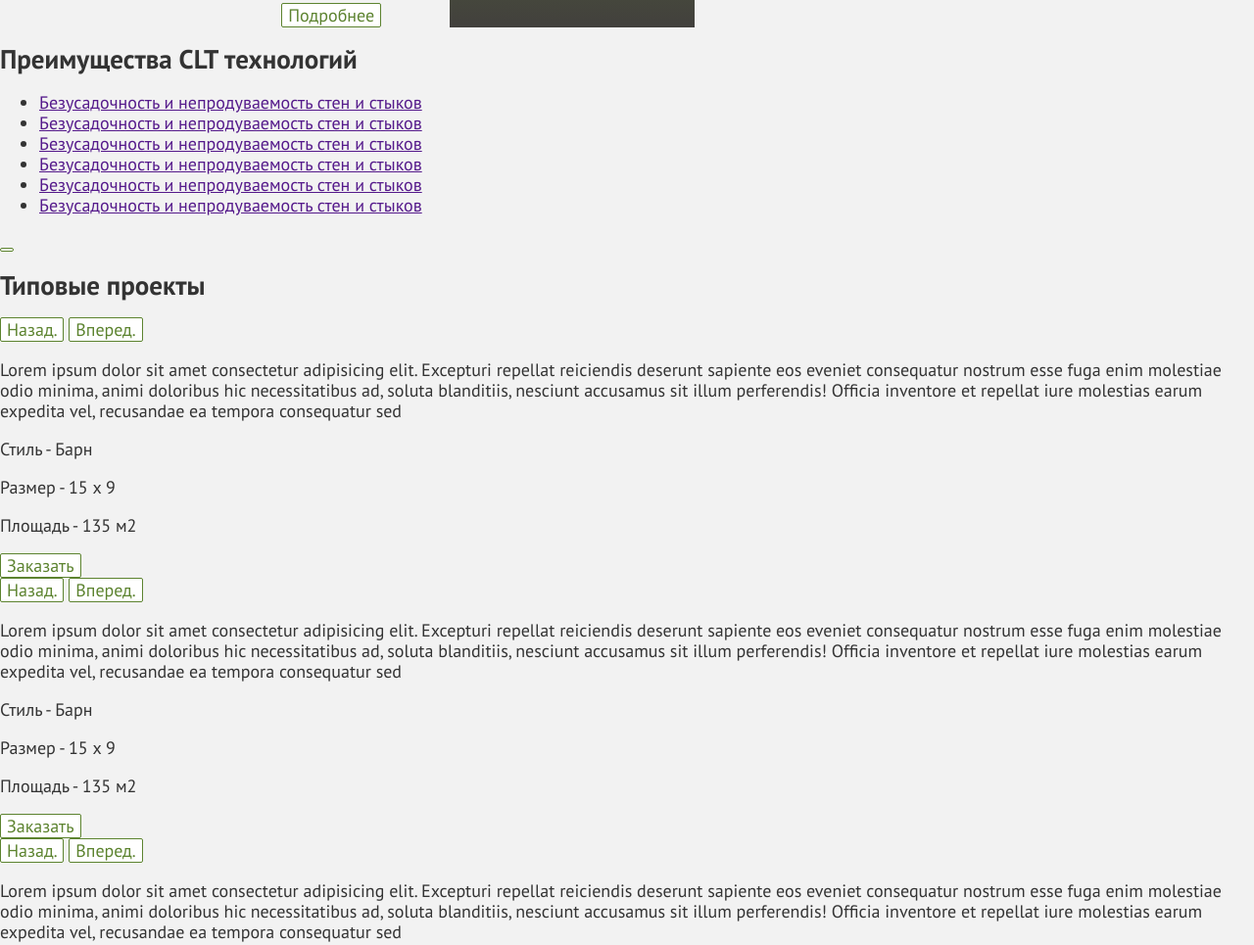
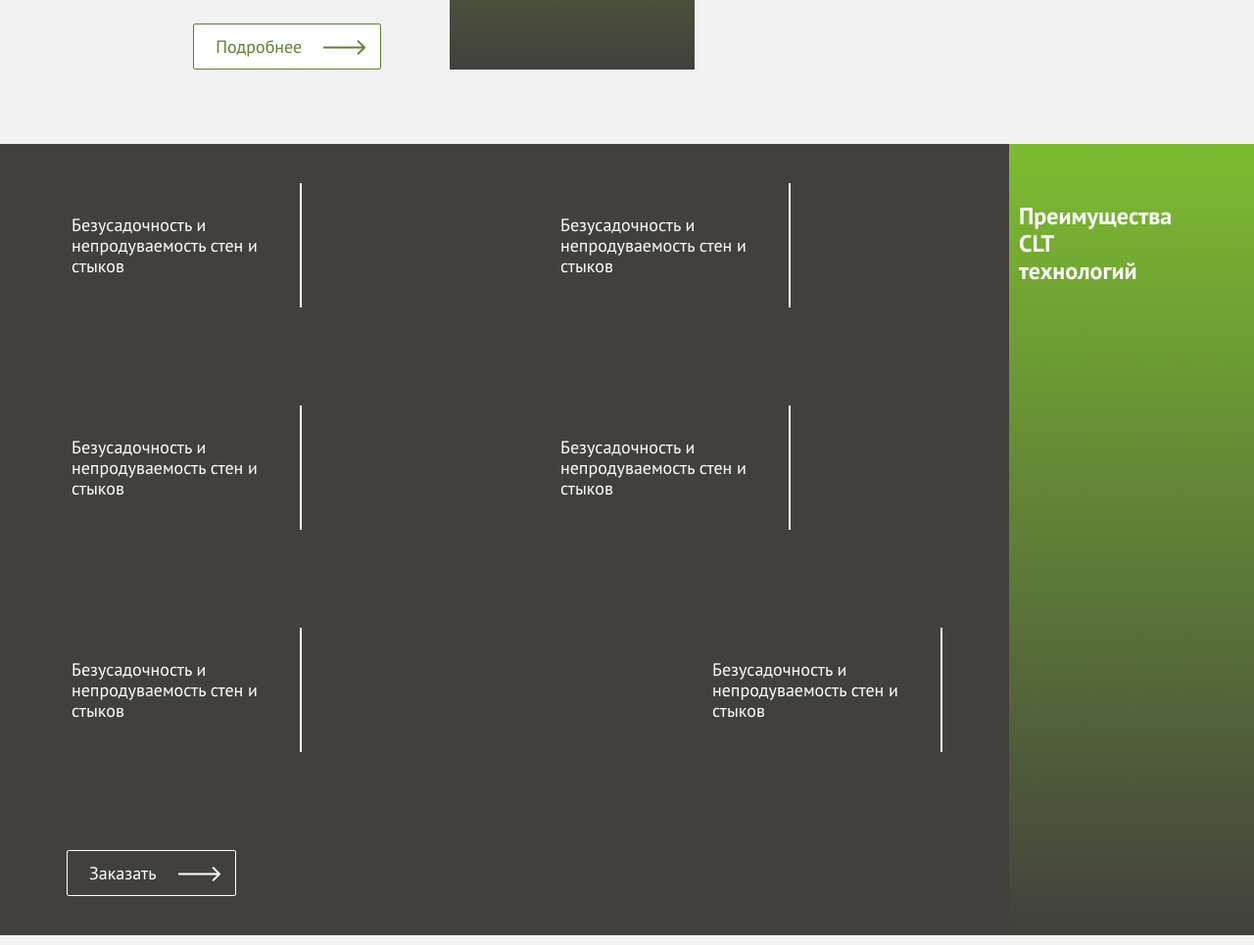
Before and after one commit to Krit74/heder, a plain HTML site: page index.html in a window 1280 px wide. Shown: the part 1126-2091 px from the top of the page at 98% size. Drawn offline with Linux system fonts and the light colour scheme.

Commit message:
добавлен второй блок и начата работа над вторым

```diff
--- a/index.html
+++ b/index.html
@@ -62,7 +62,11 @@
       <section class="description description-container">
         <div class="discription-left">
           <h2 class="description-title">CLT техногия</h2>
-                    <button class="button">Подробнее</button>
+          <button class="button">Подробнее<svg class="button-arrow" aria-hidden="true" focusable="false" width="43"
+              height="15" viewBox="0 0 43 15" fill="currentColor" xmlns="http://www.w3.org/2000/svg">
+              <path
+                d="M42.7071 8.20711C43.0976 7.81658 43.0976 7.18342 42.7071 6.79289L36.3431 0.428932C35.9526 0.0384078 35.3195 0.0384078 34.9289 0.428932C34.5384 0.819457 34.5384 1.45262 34.9289 1.84315L40.5858 7.5L34.9289 13.1569C34.5384 13.5474 34.5384 14.1805 34.9289 14.5711C35.3195 14.9616 35.9526 14.9616 36.3431 14.5711L42.7071 8.20711ZM0 8.5L42 8.5V6.5L0 6.5L0 8.5Z" />
+            </svg></button>
         </div>
         <h3 class="description-subtitle">Cross Laminated Timber (CLT, X-Lam)</h3>
         <p class="description-text">Lorem ipsum dolor sit amet consectetur adipisicing elit. Excepturi repellat
@@ -75,34 +79,57 @@
           repellat iure molestias earum expedita vel, recusandae ea tempora consequatur sed</p>
       </section>
       <section class="adventages">
-                <h2 class="adventages-title">Преимущества CLT технологий</h2>
+        <h2 class="adventages-title">Преимущества<br> CLT<br> технологий</h2>
+        <div class="content">
+
           <ul class="adventages-list">
             <li class="adventages-item">
-                        <a href="" class="item-link">Безусадочность и непродуваемость стен и стыков</a>
+              <a href="" class="item-link">
+                <p class="item-link-text">Безусадочность и непродуваемость стен и стыков</p>
+              </a>
             </li>
             <li class="adventages-item">
-                        <a href="" class="item-link">Безусадочность и непродуваемость стен и стыков</a>
+              <a href="" class="item-link">
+                <p class="item-link-text">Безусадочность и непродуваемость стен и стыков</p>
+              </a>
             </li>
             <li class="adventages-item">
-                        <a href="" class="item-link">Безусадочность и непродуваемость стен и стыков</a>
+              <a href="" class="item-link">
+                <p class="item-link-text">Безусадочность и непродуваемость стен и стыков</p>
+              </a>
             </li>
             <li class="adventages-item">
-                        <a href="" class="item-link">Безусадочность и непродуваемость стен и стыков</a>
+              <a href="" class="item-link">
+                <p class="item-link-text">Безусадочность и непродуваемость стен и стыков</p>
+              </a>
             </li>
             <li class="adventages-item">
-                        <a href="" class="item-link">Безусадочность и непродуваемость стен и стыков</a>
+              <a href="" class="item-link">
+                <p class="item-link-text">Безусадочность и непродуваемость стен и стыков</p>
+              </a>
             </li>
             <li class="adventages-item">
-                        <a href="" class="item-link">Безусадочность и непродуваемость стен и стыков</a>
+              <a href="" class="item-link">
+                <p class="item-link-text">Безусадочность и непродуваемость стен и стыков</p>
+              </a>
             </li>
           </ul>
-                <button class="button" type="button"></button>
+
+          <button class="button button-adv" type="button">Заказать
+            <svg class="button-arrow" aria-hidden="true" focusable="false" width="43" height="15" viewBox="0 0 43 15"
+              fill="currentColor" xmlns="http://www.w3.org/2000/svg">
+              <path
+                d="M42.7071 8.20711C43.0976 7.81658 43.0976 7.18342 42.7071 6.79289L36.3431 0.428932C35.9526 0.0384078 35.3195 0.0384078 34.9289 0.428932C34.5384 0.819457 34.5384 1.45262 34.9289 1.84315L40.5858 7.5L34.9289 13.1569C34.5384 13.5474 34.5384 14.1805 34.9289 14.5711C35.3195 14.9616 35.9526 14.9616 36.3431 14.5711L42.7071 8.20711ZM0 8.5L42 8.5V6.5L0 6.5L0 8.5Z" />
+            </svg>
+          </button>
+        </div>
       </section>
       <section class="progect">
         <h2 class="progect-title">Типовые проекты</h2>
         <div class="progect-list">
           <div class="progect-item slick">
-                        <button class="button" type="button"><span class="visually-hidden">Назад.</span></button>
+            <img src="../images/slick/hause-1.jpg" alt="" />
+            <button class="button  button-slic" type="button"><span class="visually-hidden">Назад.</span></button>
             <button class="button" type="button"><span class="visually-hidden">Вперед.</span></button>
           </div>
           <div class="progect-item">
@@ -115,7 +142,7 @@
             <p class="progect-style">Стиль - Барн</p>
             <p class="progect-size">Размер - 15 х 9</p>
             <p class="progect-square">Площадь - 135 м2</p>
-                        <button class="button" type="button">Заказать</button>
+            <button class="button button-slic" type="button">Заказать</button>
           </div>
         </div>
         <div class="progect-list">
@@ -190,8 +217,7 @@
                       </span>
                       <span class="item__image ibg">
                         <picture>
-                                                    <source srcset="img/shop/02.webp" type="image/webp"><img
-                                                        src="img/shop/02.png" alt="">
+                          <source srcset="img/shop/02.webp" type="image/webp"><img src="img/shop/02.png" alt="">
                         </picture>
                       </span>
                     </a>
@@ -200,15 +226,13 @@
                 <a href="" class="block-shop__item item">
                   <span class="item__logo">
                     <picture>
-                                            <source srcset="img/Logo-bl.webp" type="image/webp"><img
-                                                src="img/Logo-bl.png" alt="">
+                      <source srcset="img/Logo-bl.webp" type="image/webp"><img src="img/Logo-bl.png" alt="">
                     </picture>
                     <span>Shop now</span>
                   </span>
                   <span class="item__image ibg">
                     <picture>
-                                            <source srcset="img/shop/03.webp" type="image/webp"><img
-                                                src="img/shop/03.png" alt="">
+                      <source srcset="img/shop/03.webp" type="image/webp"><img src="img/shop/03.png" alt="">
                     </picture>
                   </span>
                 </a>
@@ -218,15 +242,13 @@
               <a href="" class="block-shop__item block-shop__item_b item">
                 <span class="item__logo">
                   <picture>
-                                        <source srcset="img/Logo-bl.webp" type="image/webp"><img src="img/Logo-bl.png"
-                                            alt="">
+                    <source srcset="img/Logo-bl.webp" type="image/webp"><img src="img/Logo-bl.png" alt="">
                   </picture>
                   <span>Shop now</span>
                 </span>
                 <span class="item__image ibg">
                   <picture>
-                                        <source srcset="img/shop/04.webp" type="image/webp"><img src="img/shop/04.png"
-                                            alt="">
+                    <source srcset="img/shop/04.webp" type="image/webp"><img src="img/shop/04.png" alt="">
                   </picture>
                 </span>
               </a>
@@ -235,15 +257,13 @@
               <a href="" class="block-shop__item block-shop__item_b item">
                 <span class="item__logo">
                   <picture>
-                                        <source srcset="img/Logo-bl.webp" type="image/webp"><img src="img/Logo-bl.png"
-                                            alt="">
+                    <source srcset="img/Logo-bl.webp" type="image/webp"><img src="img/Logo-bl.png" alt="">
                   </picture>
                   <span>Shop now</span>
                 </span>
                 <span class="item__image ibg">
                   <picture>
-                                        <source srcset="img/shop/05.webp" type="image/webp"><img src="img/shop/05.png"
-                                            alt="">
+                    <source srcset="img/shop/05.webp" type="image/webp"><img src="img/shop/05.png" alt="">
                   </picture>
                 </span>
               </a>
@@ -259,8 +279,7 @@
                   </span>
                   <span class="item__image ibg">
                     <picture>
-                                            <source srcset="img/shop/06.webp" type="image/webp"><img
-                                                src="img/shop/06.png" alt="">
+                      <source srcset="img/shop/06.webp" type="image/webp"><img src="img/shop/06.png" alt="">
                     </picture>
                   </span>
                 </a>
@@ -275,8 +294,7 @@
                       </span>
                       <span class="item__image ibg">
                         <picture>
-                                                    <source srcset="img/shop/07.webp" type="image/webp"><img
-                                                        src="img/shop/07.png" alt="">
+                          <source srcset="img/shop/07.webp" type="image/webp"><img src="img/shop/07.png" alt="">
                         </picture>
                       </span>
                     </a>
@@ -291,8 +309,7 @@
                       </span>
                       <span class="item__image ibg">
                         <picture>
-                                                    <source srcset="img/shop/01.webp" type="image/webp"><img
-                                                        src="img/shop/01.jpg" alt="">
+                          <source srcset="img/shop/01.webp" type="image/webp"><img src="img/shop/01.jpg" alt="">
                         </picture>
                       </span>
                     </a>
@@ -314,8 +331,8 @@
         <form class="partners-form" action="https://echo.htmlacademy.ru/" method="post">
           <p class="partners-email">
             <label class="visually-hidden" for="partners-email">Email.</label>
-                        <input class="field" placeholder="Ваш e-mail" type="email" name="partners-email"
-                            id="newsletter-email" required>
+            <input class="field" placeholder="Ваш e-mail" type="email" name="partners-email" id="newsletter-email"
+              required>
           </p>
           <button class="button button-partners" type="submit">GO</button>
         </form>
--- a/styles/styles.css
+++ b/styles/styles.css
@@ -21,10 +21,23 @@
   color: #333333;
   background-color: #f2f2f2;
 }
+.visually-hidden {
+  position: absolute;
+  width: 1px;
+  height: 1px;
+  margin: -1px;
+  padding: 0;
+  border: 0;
+  clip: rect(0 0 0 0);
+  overflow: hidden;
+}
+.index-container {
+  margin: 0 auto;
+}
 .description-container {
   display: flex;
   justify-content: center;
-    margin: 0 auto;
+  margin: 0 auto 76px;
   padding: 0;
   max-width: 1440px;
 }
@@ -38,26 +51,35 @@
   align-items: end;
 }
 .description-title {
-
   font-weight: 400;
   font-size: 64px;
   line-height: 65px;
-    color: #42403D;
+  color: #42403d;
 }
 .button {
   display: inline-block;
+  position: relative;
   font-family: "PT Sans", sans-serif;
   font-weight: 400;
   font-size: 18px;
   line-height: 21px;
+  padding: 12px 80px 12px 22px;
   /* text-align: center; */
-    color: #5C832F;
-    background-color: #FFFFFF;
-    border: 1px solid #5C832F;
+  color: #5c832f;
+  background-color: #ffffff;
+  border: 1px solid #5c832f;
   border-radius: 2px;
   text-decoration: none;
   /* text-transform: uppercase; */
   cursor: pointer;
+  box-sizing: border-box;
+}
+.button-arrow {
+  position: absolute;
+  top: 35%;
+  right: 15px;
+  width: 43px;
+  height: 15px;
 }
 .button::before {
   content: "";
@@ -66,7 +88,6 @@
   right: 0;
   width: 42px;
   height: 16px;
-
 }
 .description-subtitle {
   max-width: 250px;
@@ -75,13 +96,107 @@
   font-weight: 400;
   font-size: 24px;
   line-height: 24px;
-    color: #FFFFFF;
-    background: #42403D linear-gradient(180deg, rgba(134, 209, 47, 0.86) 0%, rgba(92, 131, 47, 0) 100%);
+  color: #ffffff;
+  background-color: #42403d;
+  background-image: linear-gradient(180deg, rgba(134, 209, 47, 0.86) 0%, rgba(92, 131, 47, 0) 100%);
   box-sizing: border-box;
 }
 .description-text {
   max-width: 460px;
   margin-left: 70px;
   padding: 108px 5px 10px 5px;
+}
 
+/** блок преимуществ **/
+.adventages {
+  display: flex;
+  justify-content: space-between;
+  flex-direction: row-reverse;
+  max-width: 1440px;
+  margin: 0 auto;
+  margin-bottom: 17px;
+  background-color: #42403d;
 }
+.content {
+  /* display: flex; */
+  /* flex-direction: column; */
+  max-width: 1190px;
+  padding: 40px 68px;
+  box-sizing: border-box;
+}
+.adventages-title {
+  max-width: 250px;
+  margin: 0;
+  font-style: normal;
+  font-weight: 600;
+  font-size: 24px;
+  line-height: 28px;
+  color: #ffffff;
+  padding: 60px 84px 37px 10px;
+  background-image: linear-gradient(180deg, rgba(134, 209, 47, 0.86) 0%, rgba(92, 131, 47, 0) 100%);
+  box-sizing: border-box;
+}
+.adventages-list {
+  display: flex;
+  justify-content: space-between;
+  flex-wrap: wrap;
+  list-style-type: none;
+  text-decoration: none;
+
+  margin: 0;
+  padding: 0;
+}
+.adventages-item {
+  display: flex;
+  flex-direction: column;
+  max-width: 240px;
+  margin: 0 155px 100px 0;
+  padding: 32px 34px 32px 5px;
+
+  border-right: 2px solid #ffffff;
+  box-sizing: border-box;
+}
+.adventages-item:nth-child(3n) {
+  margin-right: 0;
+}
+.item-link {
+  /* display: flex; */
+  /* flex-direction: column; */
+  /* max-width: 240px; */
+  color: #ffffff;
+  text-decoration: none;
+}
+.item-link-text {
+  margin: 0;
+  padding: 0;
+}
+.button-adv {
+  color: #ffffff;
+  background-color: #42403d;
+  border: 1px solid #ffffff;
+}
+
+/** ======================= **/
+
+/** блок проекты под заказ **/
+.progect {
+  padding-top: 43px;
+  text-align: center;
+}
+.progect-title {
+  margin: 0;
+  font-weight: 600;
+  font-size: 56px;
+  line-height: 66px;
+}
+.progect-list {
+  display: grid;
+  grid-template-columns: repeat(2, 1fr);
+  /* grid-column: center; */
+  justify-self: end;
+}
+.progect-item {
+  display: flex;
+  flex-direction: column;
+  align-items: end;
+}
```
Also changed, not shown: images/button/arrow-slic.svg (added), images/slick/hause-1.jpg (added). Lines whose indentation alone changed are shown as unchanged.
